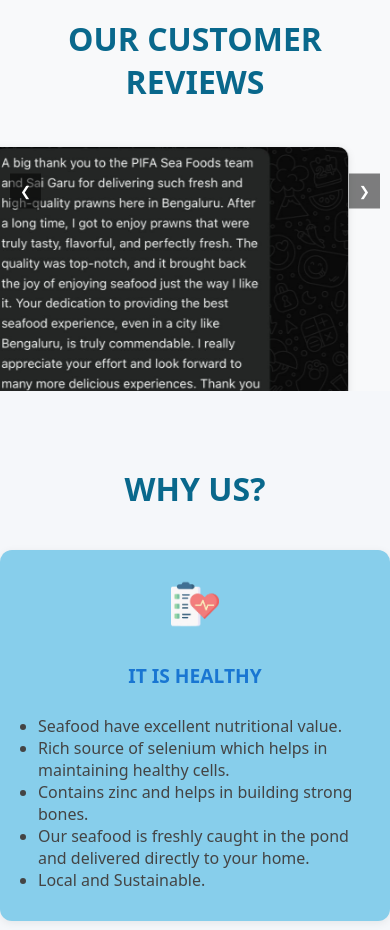
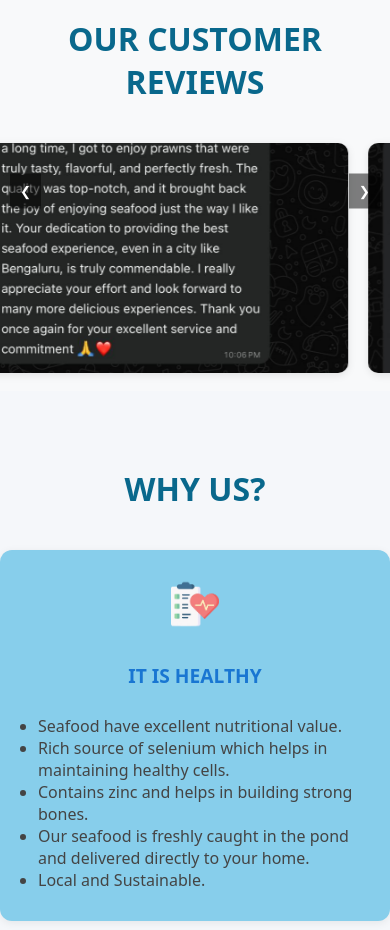
Before and after one commit to LalithaMunukutla/PIFASeaFoods, a plain HTML site: page index.html in a window 390 px wide. Shown: the part 2240-3170 px from the top of the page. Drawn offline with Linux system fonts and the light colour scheme.

Commit message:
Fixing for mobile view carousel2

```diff
--- a/assets/css/styles.css
+++ b/assets/css/styles.css
@@ -142,6 +142,19 @@ nav a:hover {
       height: 250px !important;
   }
 
+  #carousel2 .carousel-item {
+    flex: 0 0 100% !important;
+    height: 250px !important;
+}
+#carousel2 .carousel-item img {
+    width: 100% !important;
+    height: 100% !important;
+    object-fit: cover;
+}
+#carousel2 {
+    height: 250px !important;
+}
+
     /* How we work section */
     section div[style*="width: 15%"] {
       width: 80% !important;
@@ -162,31 +175,5 @@ nav a:hover {
         object-fit: contain;
         box-sizing: border-box;
     }
-    #carousel2 {
-      display: flex;
-      transition: transform 0.5s ease-in-out;
-      width: 100%;
-      overflow: hidden;
-      flex-wrap: nowrap;
-      height: 300px;
-    }
-    #carousel2 .carousel-item {
-      flex: 0 0 100%;
-      height: 100%;
-      display: flex;
-      align-items: center;
-      justify-content: center;
-      padding: 10px;
-      box-sizing: border-box;
-    }
-    #carousel2 .carousel-item img {
-      max-height: 100%;
-      max-width: 100%;
-      width: auto;
-      height: auto;
-      object-fit: contain;
-      border-radius: 10px;
-      box-shadow: 0 2px 8px rgba(0, 0, 0, 0.1);
-      background: #fff;
-    }
+
   }
--- a/index.html
+++ b/index.html
@@ -261,7 +261,7 @@
         <h2 style="text-align: center; font-size: 2rem; margin-bottom: 30px; color: #09688C;">
             OUR CUSTOMER REVIEWS
         </h2>
-        <div id="carousel2" style="display: flex; transition: transform 0.5s ease-in-out; width: 100%; height: 100%;">
+        <div id="carousel2" style="display: flex; transition: transform 0.5s ease-in-out; width: 100%; height: 100%; flex-wrap: nowrap;">
             <div class="carousel-item">
                 <img src="assets/images/Review1.jpg" alt="Review 1">
             </div>
```
